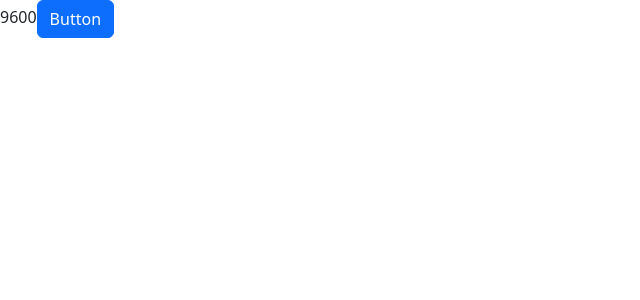
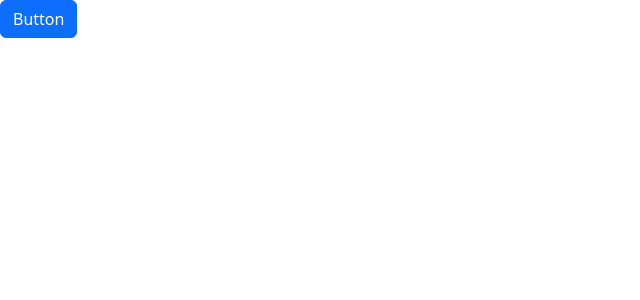
Before and after one commit to bipon68/react-mos, a React (Vite) app in the folder react-18/react-mos-game/: page / in a window 1280 px wide. Shown: the top 300 px of the page, without its empty margins (0-640 px from the left). Built offline with nearby package versions, Linux system fonts and the light colour scheme.

Commit message:
#6 add, remove, update array

```diff
--- a/react-18/react-mos-game/src/App.tsx
+++ b/react-18/react-mos-game/src/App.tsx
@@ -22,19 +22,18 @@ function App(){
   const [alertVisible, setAlertVisible] = useState(false);
 
    //Update Array in React
-  const [customer, setCustomer] = useState({
-    name: 'Bipon',
-    address: {
-      city: 'Dhaka',
-      zipCode: 9600
-    }
-  })
+  const [customers, setCustomer] = useState(['Bipon', 'Sajib'])
 
   const handleClick = () => {
-    setCustomer({
-      ...customer,
-      address: {...customer, ...customer.address, zipCode: 9000}
-    })
+    // Add
+    //setCustomer([...customers, 'Fahim'])
+
+    // Remove
+    //setCustomer(customers.filter(customer => customer !=='Bipon'))
+
+    // Update
+    setCustomer(customers.map(customer => customer === 'Bipon' ? 'Bipon Biswas': customer))
+    console.log(...customers)
   }
 
 
@@ -44,7 +43,7 @@ function App(){
       {/* <ListGroup items={items} heading={"Cities"} onSelectItem={handleSelectItem}/> */}
         {/* {alertVisible && <Alert onClose={() => setAlertVisible(false)}>My Alert</Alert>}
         <Button  onClick={() => setAlertVisible(true)}>My Button</Button> */}
-      {customer.address.zipCode}
+
       <Button color="primary"  onClick={handleClick} >Button</Button>
 
     </div>
```
